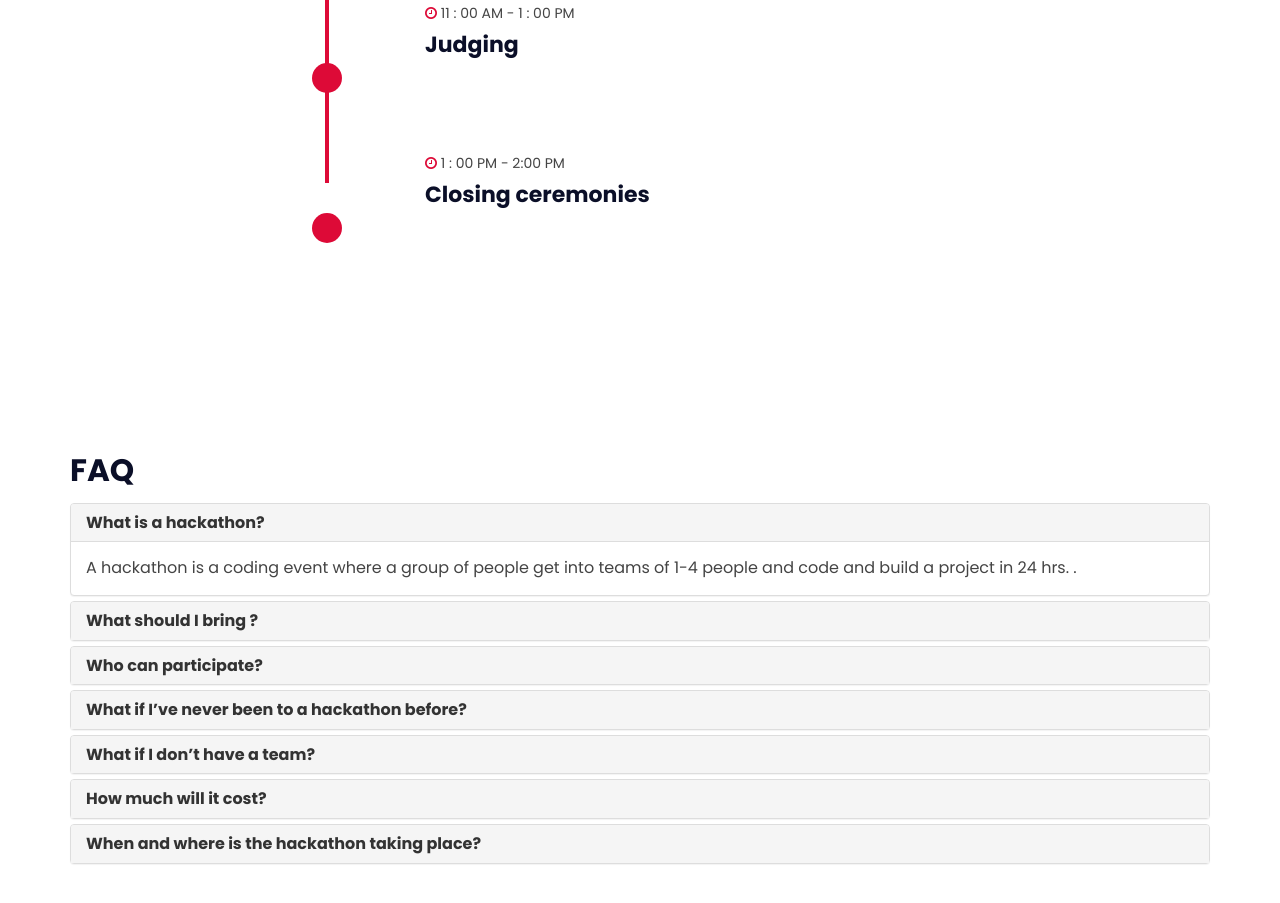
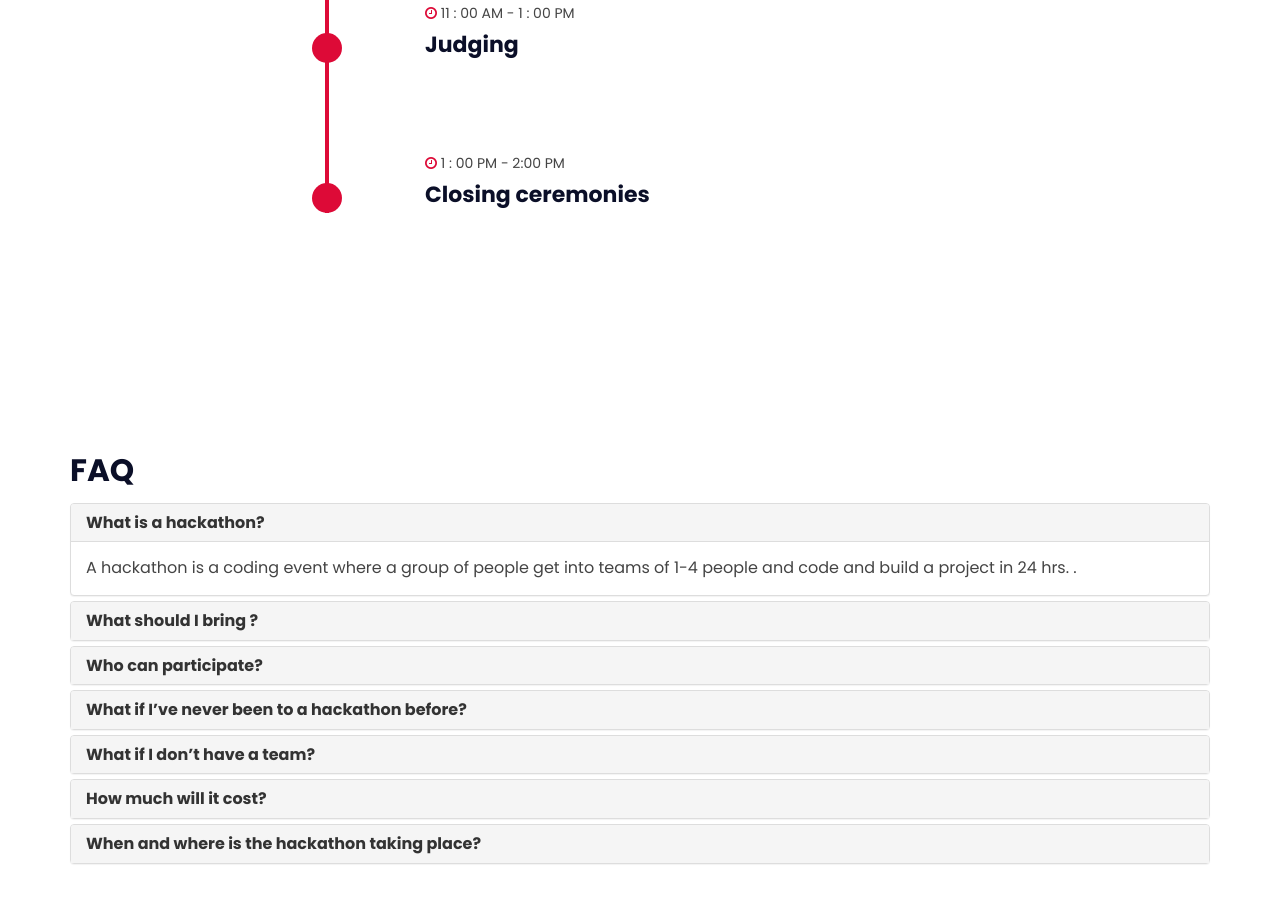
Before and after one commit to team-mcwics/hack_mcwics.github.io, a plain HTML site: page index.html in a window 1280 px wide. Shown: the part 2955-3858 px from the top of the page. Drawn offline with Linux system fonts and the light colour scheme.

Commit message:
Update style.css

```diff
--- a/css/style.css
+++ b/css/style.css
@@ -689,7 +689,7 @@ textarea.input {
 }
 
 .event:last-child:after {
-  height: 30px;
+  height: 60px;
 }
 
 .event+.event:before {
@@ -716,7 +716,7 @@ textarea.input {
 .event .event-hour {
   position: absolute;
   left: 62px;
-  top: 60px;
+  top: 30px;
   width: 30px;
   height: 30px;
   border-radius: 50%;
```
